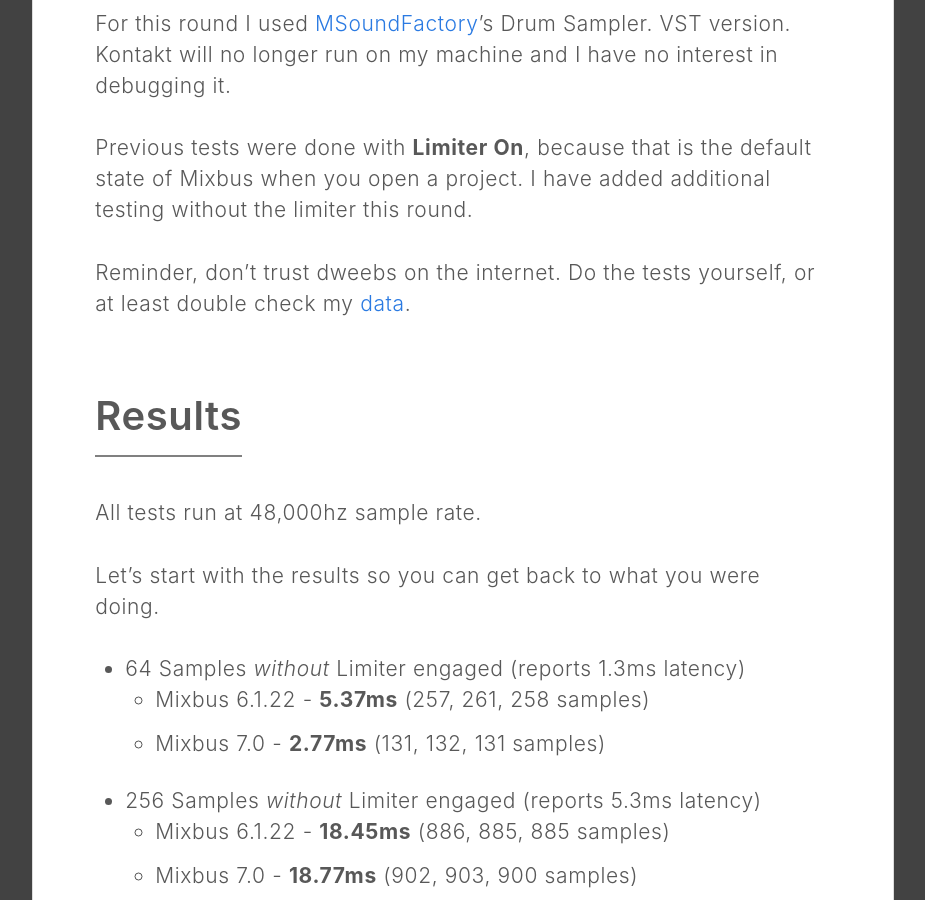
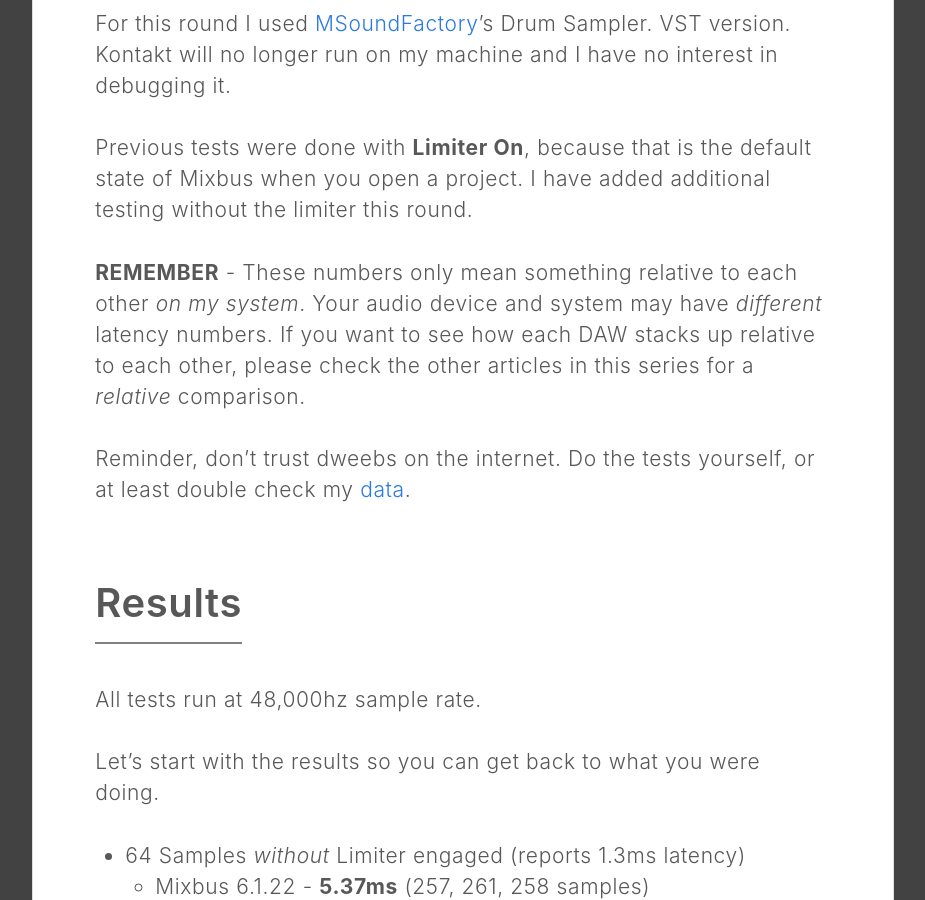
Before and after one commit to RobertARandolph/AdmiralBumbleBee.com, a Jekyll site: the page built from _posts/2021-03-27-4-posts-with-Mixbus-7.md, in a window 1280 px wide and 900 px high, scrolled down 2233 px. Shown: the whole window, without its empty margins (177-1102 px from the left). Built offline with Jekyll 4.4.1, drawn with Linux system fonts in a browser that asks for light colours.

Commit message:
relative note

```diff
--- a/_posts/2021-03-27-4-posts-with-Mixbus-7.md
+++ b/_posts/2021-03-27-4-posts-with-Mixbus-7.md
@@ -42,6 +42,8 @@
 For this round I used [MSoundFactory](https://www.meldaproduction.com/MSoundFactory)'s Drum Sampler. VST version. Kontakt will no longer run on my machine and I have no interest in debugging it.
 
 Previous tests were done with **Limiter On**, because that is the default state of Mixbus when you open a project. I have added additional testing without the limiter this round.
+
+**REMEMBER** - These numbers only mean something relative to each other _on my system_. Your audio device and system may have _different_ latency numbers. If you want to see how each DAW stacks up relative to each other, please check the other articles in this series for a _relative_ comparison.
 
 Reminder, don't trust dweebs on the internet. Do the tests yourself, or at least double check my [data](#data).
 
```
